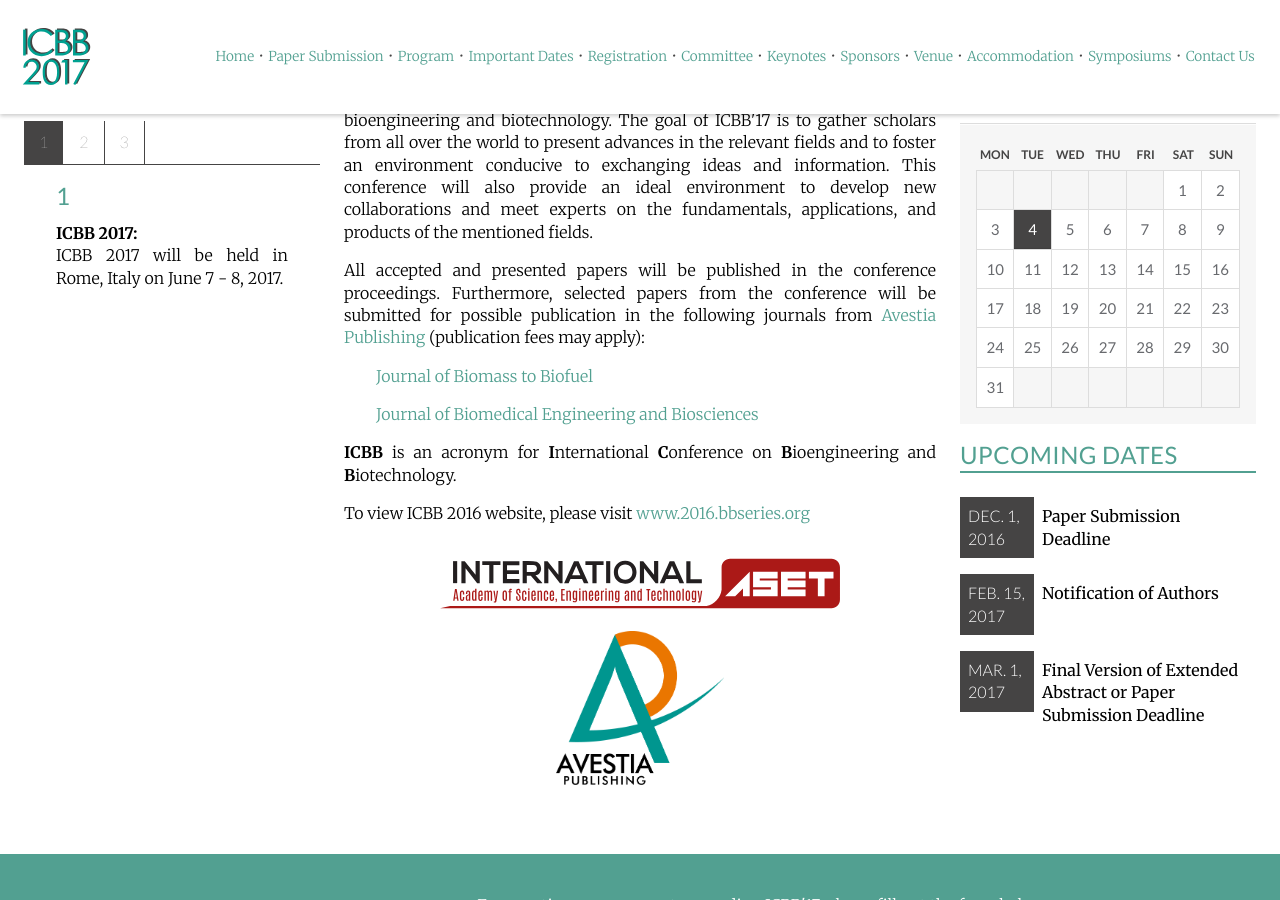
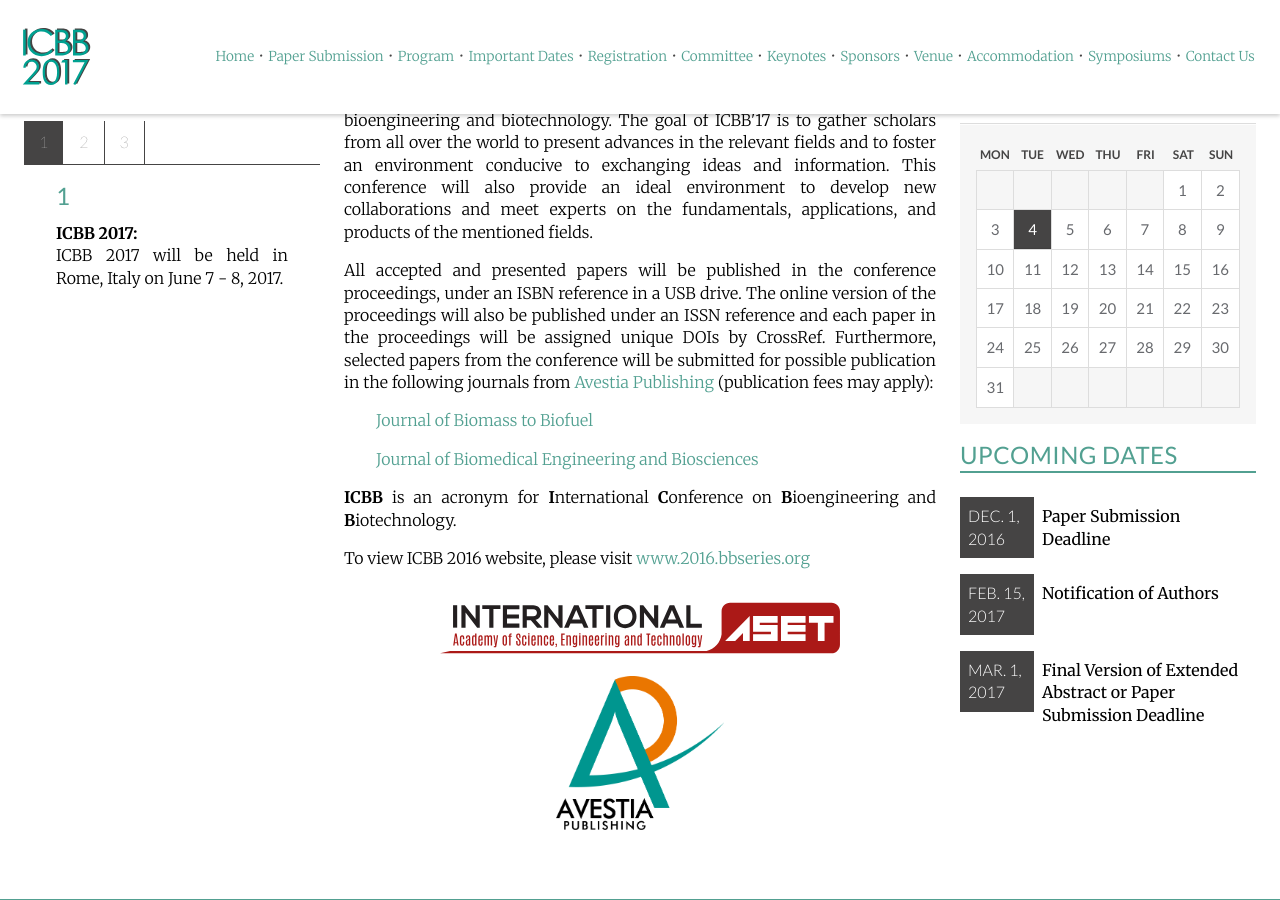
Before and after one commit to intaset/bbseries, a Jekyll site: the page built from index.html, in a window 1280 px wide and 900 px high, scrolled down 467 px. Built offline with Jekyll 4.4.1, drawn with Linux system fonts in a browser that asks for light colours; nearby versions of some CDN libraries; Markdown is read by kramdown in place of the engine named in the settings; comment, search, counter and statistics services are not loaded.

Commit message:
added issn info

```diff
--- a/index.html
+++ b/index.html
@@ -9,7 +9,7 @@
   <div class="unit-spacer content">
     <p class="body">The 3<sup>rd</sup> International Conference on Bioengineering and Biotechnology (ICBB'17) aims to become the leading annual conference in fields related to bioengineering and biotechnology. The goal of ICBB'17 is to gather scholars from all over the world to present advances in the relevant fields and to foster an environment conducive to exchanging ideas and information. This conference will also provide an ideal environment to develop new collaborations and meet experts on the fundamentals, applications, and products of the mentioned fields.</p>
 
-    <p class="body">All accepted and presented papers will be published in the conference proceedings. Furthermore, selected papers from the conference will be submitted for possible publication in the following journals from <a href="http://avestia.com/" class="body-link">Avestia Publishing</a> (publication fees may apply):</p>
+    <p class="body">All accepted and presented papers will be published in the conference proceedings, under an ISBN reference in a USB drive. The online version of the proceedings will also be published under an ISSN reference and each paper in the proceedings will be assigned unique DOIs by CrossRef. Furthermore, selected papers from the conference will be submitted for possible publication in the following journals from <a href="http://avestia.com/" class="body-link">Avestia Publishing</a> (publication fees may apply):</p>
 
 	<p class="body indent"><a href="http://jbb.avestia.com" class="body-link">Journal of Biomass to Biofuel</a></p>
 
--- a/papers.html
+++ b/papers.html
@@ -96,7 +96,7 @@
 
     <p class="body">Once the reviewing process is complete, the contact author of each paper will be notified of the result by e-mail. The authors are required to follow the reviews in order to improve their paper before their final submission.</p>
 
-    <p class="body">All accepted extended abstracts, short, and full papers will be published in the proceedings, under an ISBN reference in a USB drive. Selected papers will be published in a Special Issue in the Open-Access Journal "<i>Journal of Biomass to Biofuel and Journal of Biomedical Engineering and Biosciences</i>" by Avestia Publishing. For more information, in regards to the journal and Avestia Publishing, please visit our website at <a href="http://avestia.com/" class="body-link">www.avestia.com</a>.</p>
+    <p class="body">All accepted extended abstracts, short, and full papers will be published in the proceedings, under an ISBN reference in a USB drive. The online version of the proceedings will also be published under an ISSN reference and each paper in the proceedings will be assigned unique DOIs by CrossRef. Selected papers will be published in a Special Issue in the Open-Access Journal "<i>Journal of Biomass to Biofuel and Journal of Biomedical Engineering and Biosciences</i>" by Avestia Publishing. For more information, in regards to the journal and Avestia Publishing, please visit our website at <a href="http://avestia.com/" class="body-link">www.avestia.com</a>.</p>
 
     <p class="body">All papers must be presented by one of the authors. At least one author <b>must</b> register for the conference and pay the fee prior to Regular Registration deadline (see <a href="../dates" class="body-link">Important Dates</a>) in order for the paper to be published in the conference proceedings and accepted in the final program.</p>
 
```
Also changed, not shown: 2 other files.
